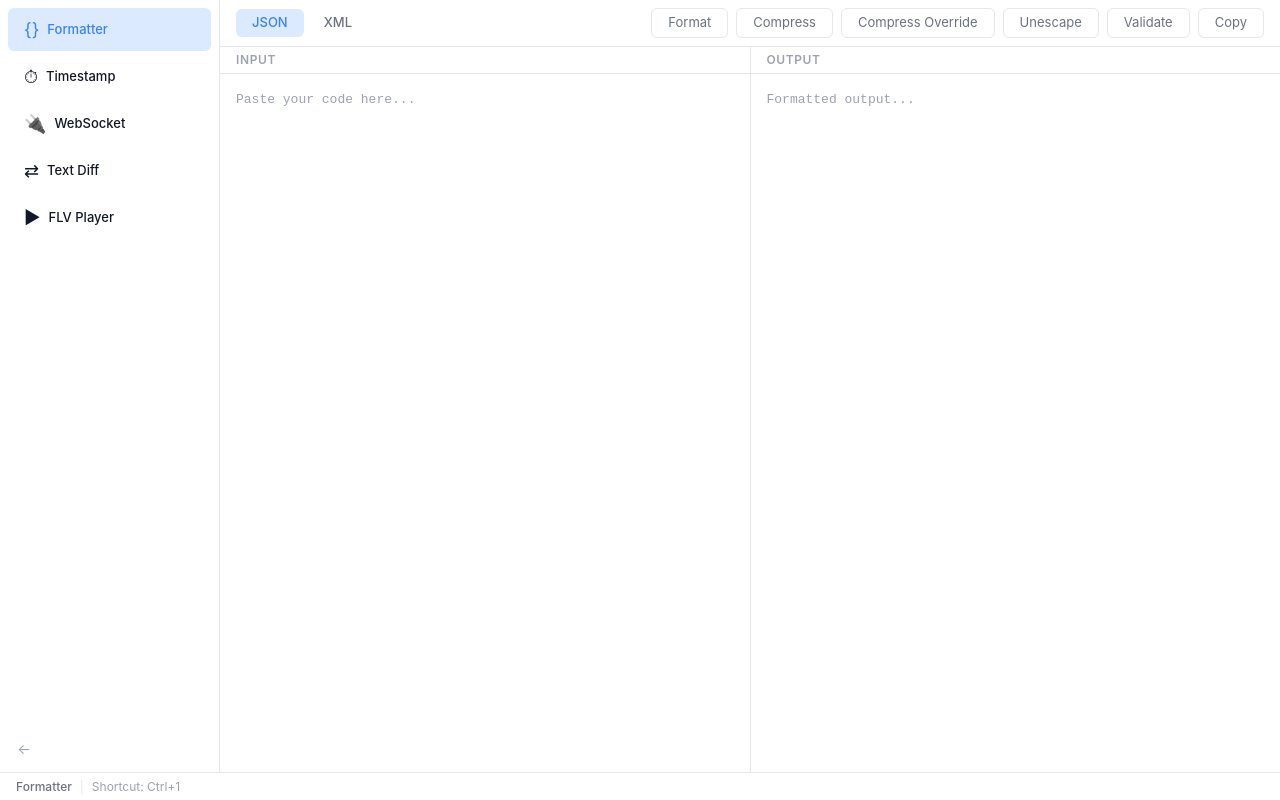
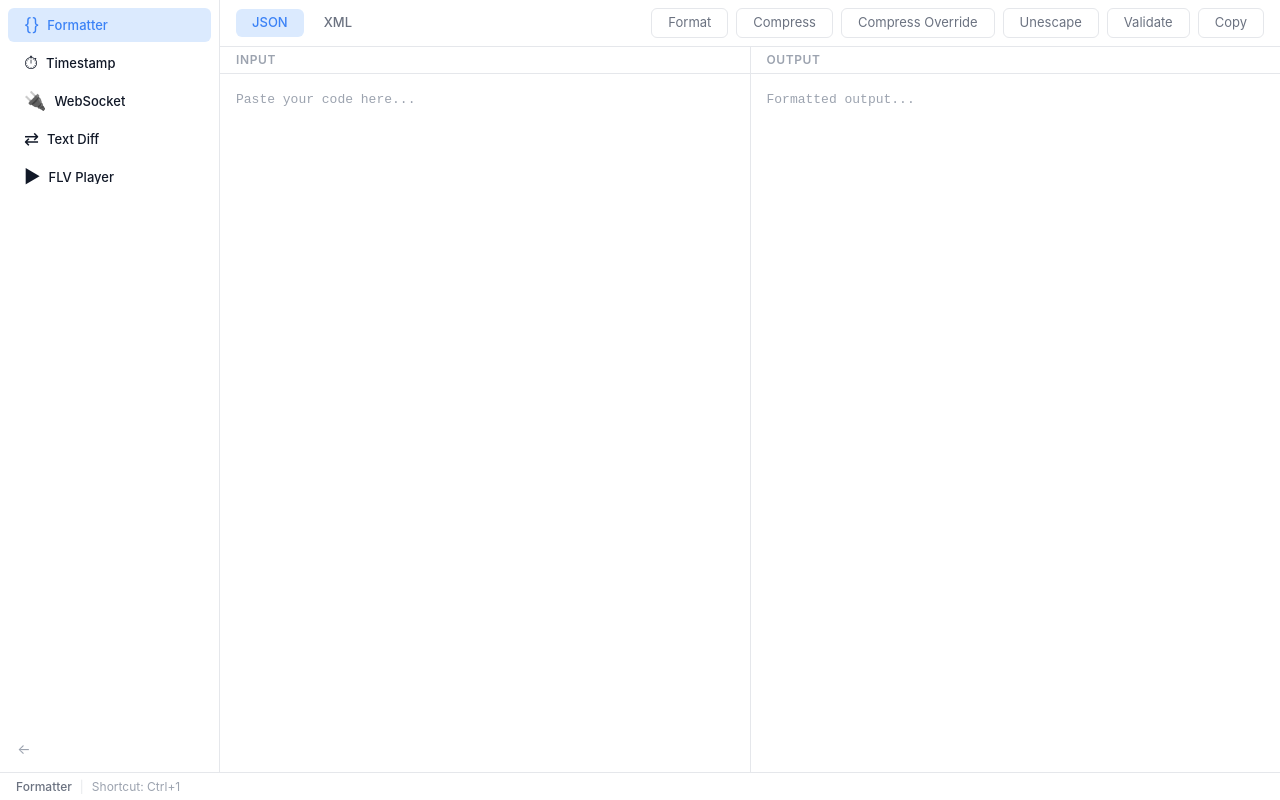
Before and after one commit to 5faith/toolkit-desktop, a Vue app: page /#/formatter in a window 1280 px wide. Built offline with nearby package versions, Linux system fonts and the light colour scheme.

Commit message:
fix(ui): normalize line-height for sidebar icon and text alignment

```diff
--- a/src/App.vue
+++ b/src/App.vue
@@ -90,11 +90,13 @@ onMounted(() => {
 
 .sidebar__icon {
   font-size: 18px;
+  line-height: 1;
   flex-shrink: 0;
 }
 
 .sidebar__name {
   font-size: 13px;
+  line-height: 1;
   font-weight: 500;
   white-space: nowrap;
   overflow: hidden;
```
